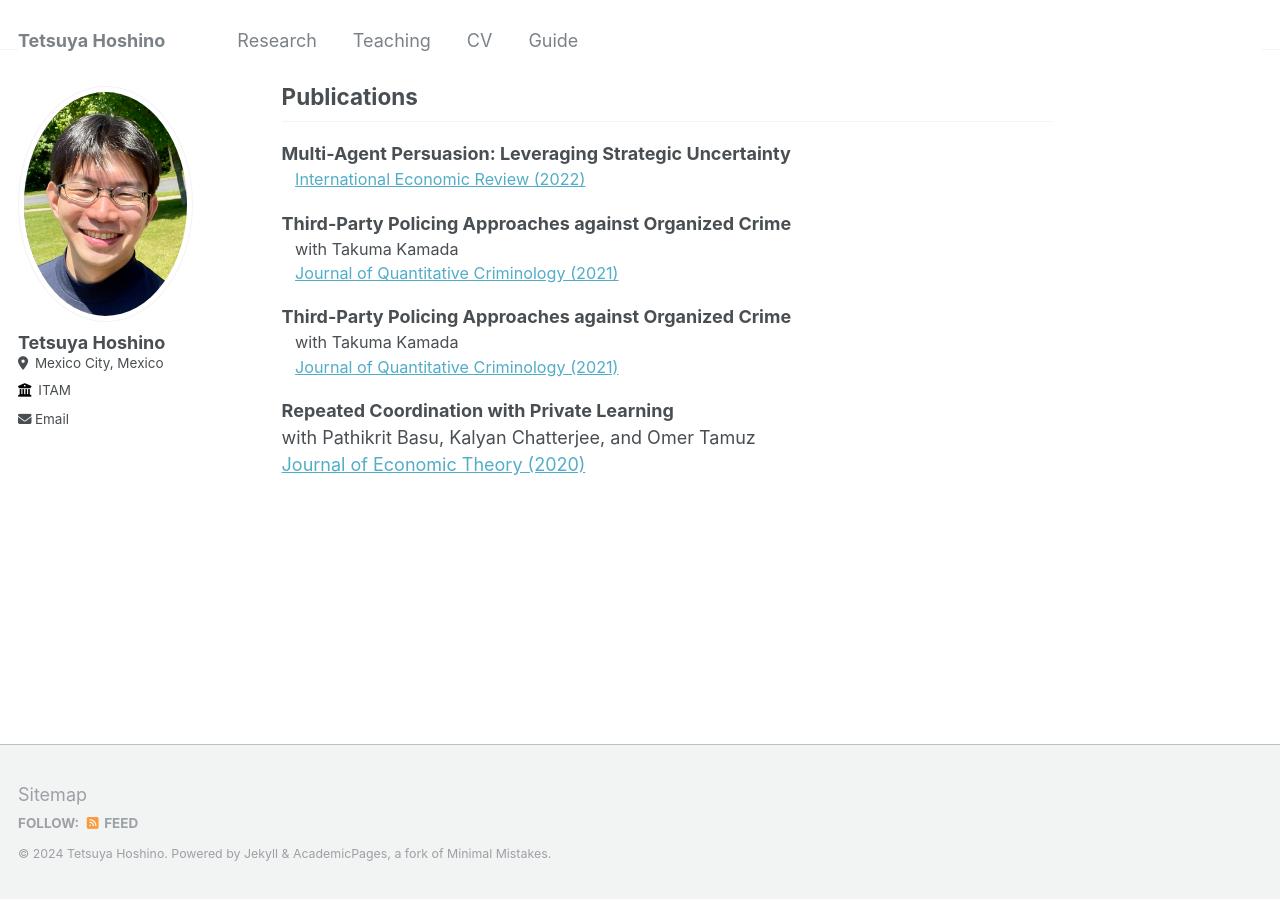
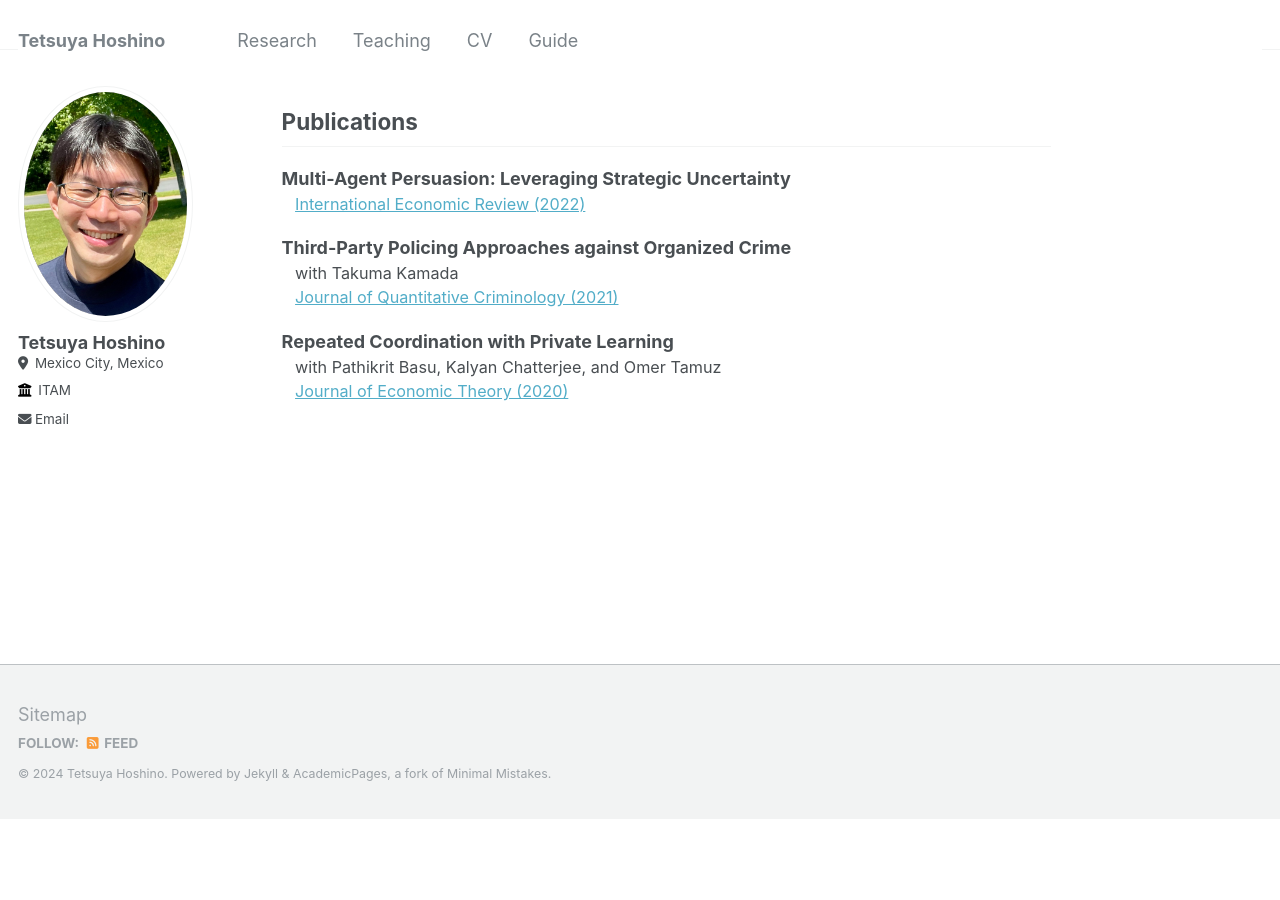
Before and after one commit to tetsuyahoshino137/tetsuyahoshino137.github.io, a Jekyll site: the page built from _pages/about.md, in a window 1280 px wide and 900 px high, scrolled down 617 px. Built offline with Jekyll 4.4.1, drawn with Linux system fonts in a browser that asks for light colours; after the commit the page ends 1437 px from its top, so only the background shows below that.

Commit message:
Update about.md

```diff
--- a/_pages/about.md
+++ b/_pages/about.md
@@ -8,6 +8,8 @@ redirect_from:
 ---
 
 Assistant Professor of Economics at ITAM. Ph.D. in Economics (Penn State).
+
+---
 
 ## Working Papers
 **Rational Inattention and Endogenous Volatility: A Large Deviation Approach**
@@ -36,10 +38,6 @@ Assistant Professor of Economics at ITAM. Ph.D. in Economics (Penn State).
 : <span style="font-size:larger;">with Takuma Kamada
 [Journal of Quantitative Criminology (2021)](https://link.springer.com/article/10.1007/s10940-020-09466-6)</span>
 
-**Third-Party Policing Approaches against Organized Crime**
-: <span style="font-size:larger;">with Takuma Kamada</span>
-: <span style="font-size:larger;">[Journal of Quantitative Criminology (2021)](https://link.springer.com/article/10.1007/s10940-020-09466-6)</span>
-
 **Repeated Coordination with Private Learning**
-with Pathikrit Basu, Kalyan Chatterjee, and Omer Tamuz
-[Journal of Economic Theory (2020)](https://www.sciencedirect.com/science/article/pii/S0022053120300995)
+: <span style="font-size:larger;">with Pathikrit Basu, Kalyan Chatterjee, and Omer Tamuz
+[Journal of Economic Theory (2020)](https://www.sciencedirect.com/science/article/pii/S0022053120300995)</span>
```
